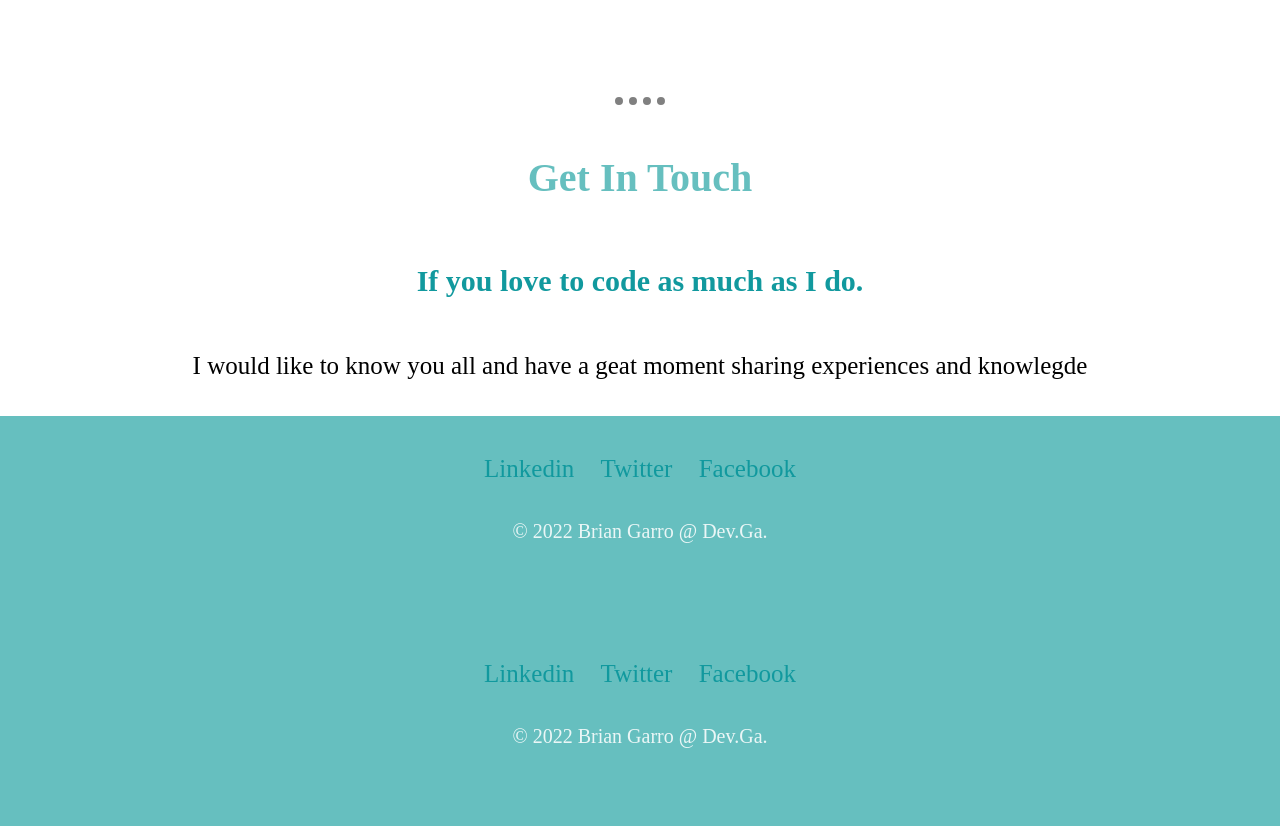
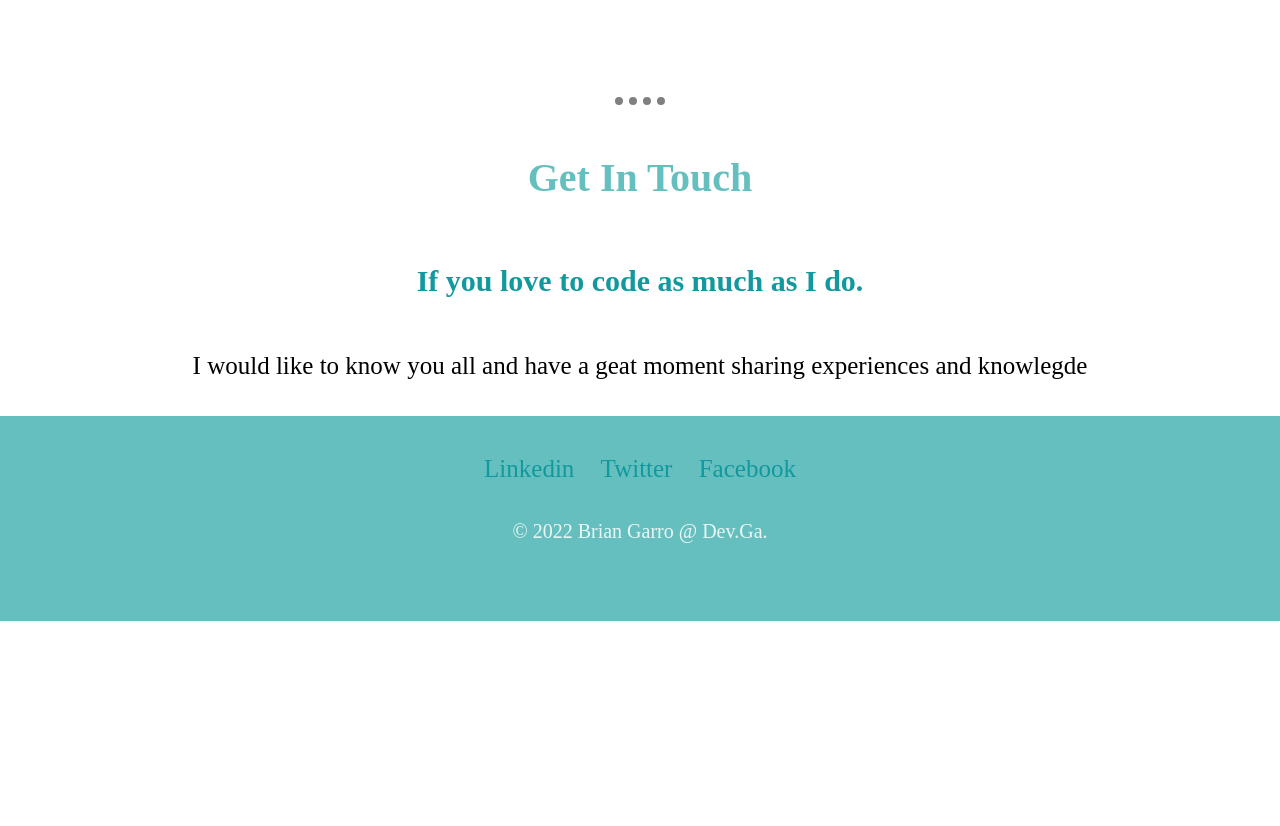
Before and after one commit to BrianGC18/CV, a plain HTML site: page index.html in a window 1280 px wide. Shown: the part 2356-3182 px from the top of the page. After the commit the page ends 2977 px from the top, so only its background shows below. Drawn offline with Linux system fonts and the light colour scheme.

Commit message:
Second Test
Test 2

```diff
--- a/index.html
+++ b/index.html
@@ -54,13 +54,6 @@
       <a href="https://www.facebook.com/">Facebook</a>
       <p class="p-last">© 2022 Brian Garro @ Dev.Ga.</p>
     </div>
-
-    <div class="Final-section">
-      <a href="https://www.linkedin.com/feed/">Linkedin</a>
-      <a href="https://twitter.com/">Twitter</a>
-      <a href="https://www.facebook.com/">Facebook</a>
-      <p class="p-last">© 2022 Brian Garro @ Dev.Ga.</p>
-    </div>
 </body>
 
 </html>
```
